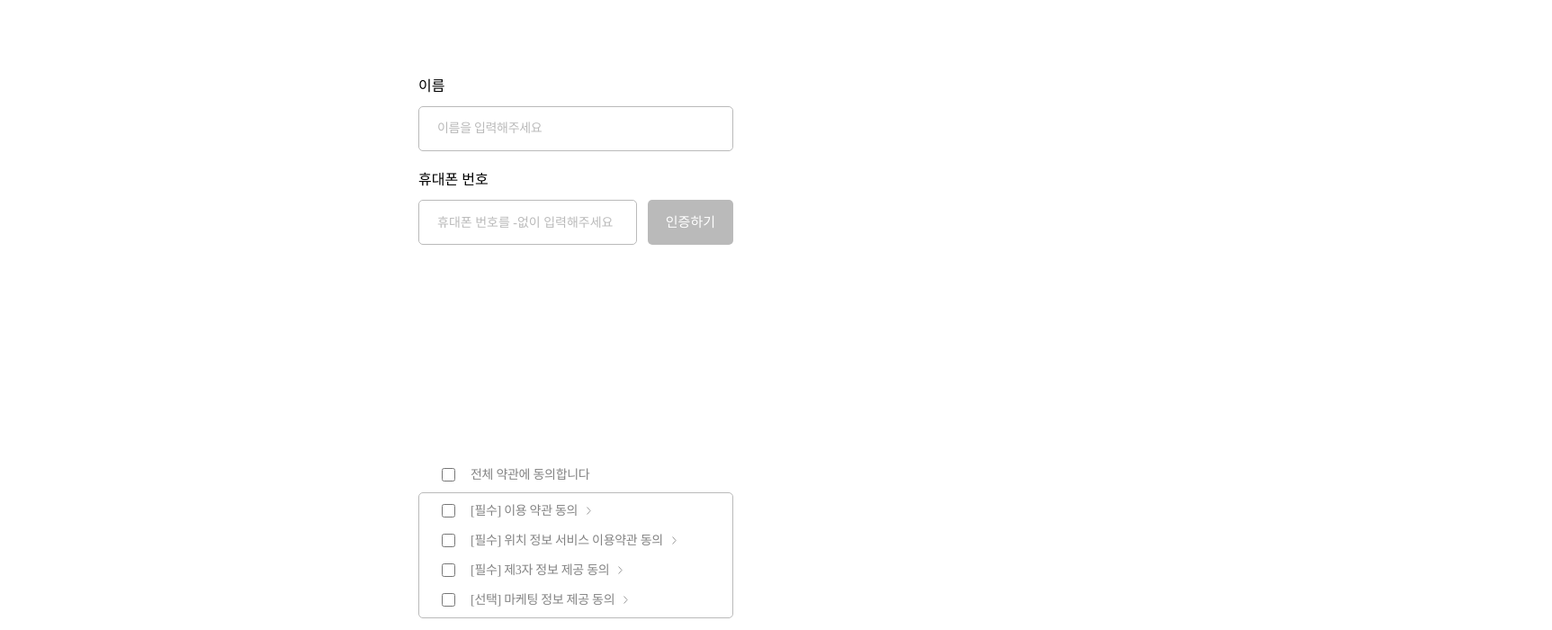
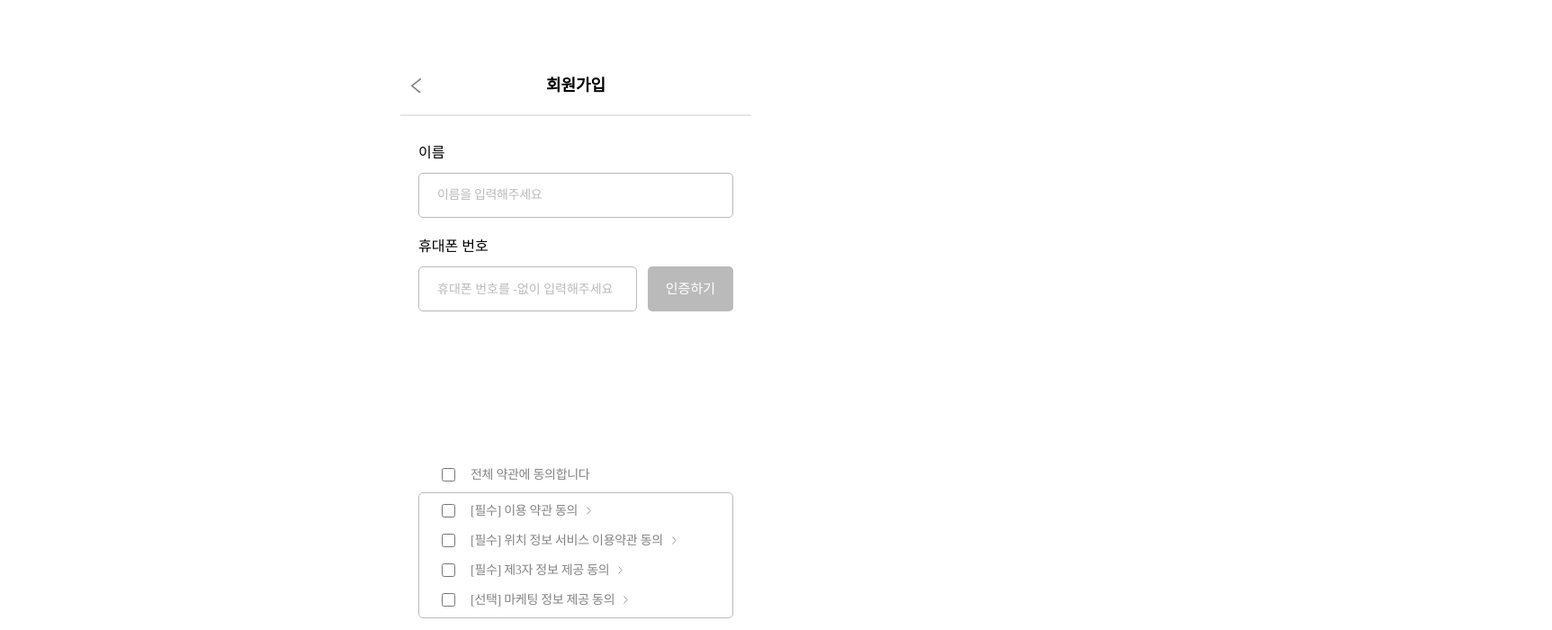
Before and after one commit to Whatdoyumin/fitpass-web, a React (Vite) app: page /signup/step2 in a window 1280 px wide. Shown: the top 700 px of the page at 90% size, 1725 px wide, since content can reach past the window. Built offline with nearby package versions, Linux system fonts and the light colour scheme; a web font is replaced by a local one.

Commit message:
feat : 회원가입 화면 상단 뒤로가기 버튼 추가

```diff
--- a/src/constants/nav-menu.tsx
+++ b/src/constants/nav-menu.tsx
@@ -10,6 +10,8 @@ import {
 } from "../assets/svg";
 
 export const PATH_NAMES = new Map<string, string>([
+  ["signup", "회원가입"],
+  ["signup/step2", "회원가입"],
   ["/find-id", "아이디 찾기"],
   ["/find-password", "비밀번호 찾기"],
   ["/purchase-pass/:id", "패스 구매하기"],
--- a/src/pages/Signup/Signup.tsx
+++ b/src/pages/Signup/Signup.tsx
@@ -1,7 +1,6 @@
 import React, { useState } from "react";
 import InputField from "./InputField";
 import { useNavigate } from "react-router-dom";
-import Portal from "../../components/Portal";
 
 function Signup() {
   const [username, setUsername] = useState("");
@@ -60,8 +59,7 @@ function Signup() {
   };
 
   return (
-    <Portal>
-    <div className="w-full max-w-content flex flex-col items-center gap-[25px] p-[20px] pt-[84px]">
+    <div className="w-full max-w-content flex flex-col items-center gap-[25px] relative px-5 pt-[29px]">
       {/* 아이디 입력창 */}
       <div className="w-full flex flex-col gap-[10px]">
         <label htmlFor="username" className="text-[16px] font-medium text-black-700">
@@ -108,7 +106,7 @@ function Signup() {
       <button
         onClick={handleNextStep}
         disabled={!isFormValid}
-        className={`fixed bottom-0 left-0 w-full h-[86px] text-[20px] font-medium text-white-100 ${
+        className={`fixed bottom-0 left-0 w-screen h-[86px] text-[20px] font-medium text-white-100 ${
           isFormValid ? "bg-blue-500 hover:bg-blue-400" : "bg-gray-400"
         }`}
         style={{
@@ -120,7 +118,6 @@ function Signup() {
         입력하기 (1/2)
       </button>
     </div>
-    </Portal>
   );
 }
 
--- a/src/pages/Signup/SignupStep2.tsx
+++ b/src/pages/Signup/SignupStep2.tsx
@@ -2,7 +2,6 @@ import React, { useState, useEffect } from "react";
 import InputField from "./InputField";
 import { useNavigate } from "react-router-dom";
 import { MoreTerms } from "../../assets/svg";
-import Portal from "../../components/Portal";
 
 function SignupStep2() {
   const [name, setName] = useState("");
@@ -100,8 +99,7 @@ function SignupStep2() {
   };
 
   return (
-    <Portal>
-      <div className="w-full max-w-content flex flex-col items-center h-screen relative px-[20px] pt-[84px]">
+      <div className="w-full max-w-content flex flex-col items-center h-screen relative px-5 pt-[29px]">
       {/* 스크롤 가능 영역 */}
       <div className="flex-grow w-full overflow-auto flex flex-col gap-[20px]">
         {/* 이름 입력창 */}
@@ -243,7 +241,7 @@ function SignupStep2() {
       <button
         onClick={handleNextStep}
         disabled={!isFormValid}
-        className={`w-screen h-[86px] text-[20px] font-medium text-white-100 ${
+        className={`fixed bottom-0 left-0 w-screen h-[86px] text-[20px] font-medium text-white-100 ${
           isFormValid ? "bg-blue-500 hover:bg-blue-400" : "bg-gray-400"
         }`}
         style={{
@@ -255,7 +253,6 @@ function SignupStep2() {
         동의하고 가입하기
       </button>
     </div>
-    </Portal>
   );
 }
 
```
